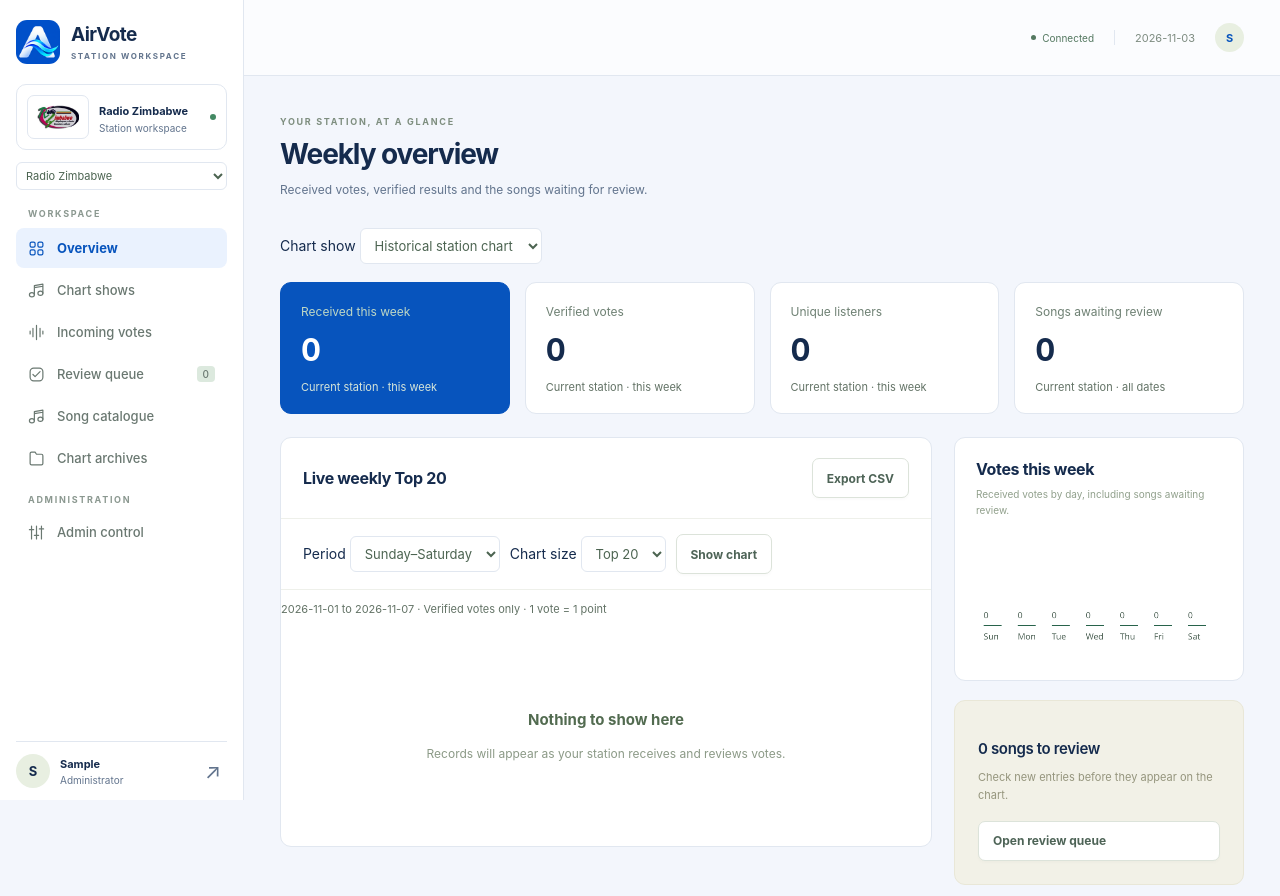
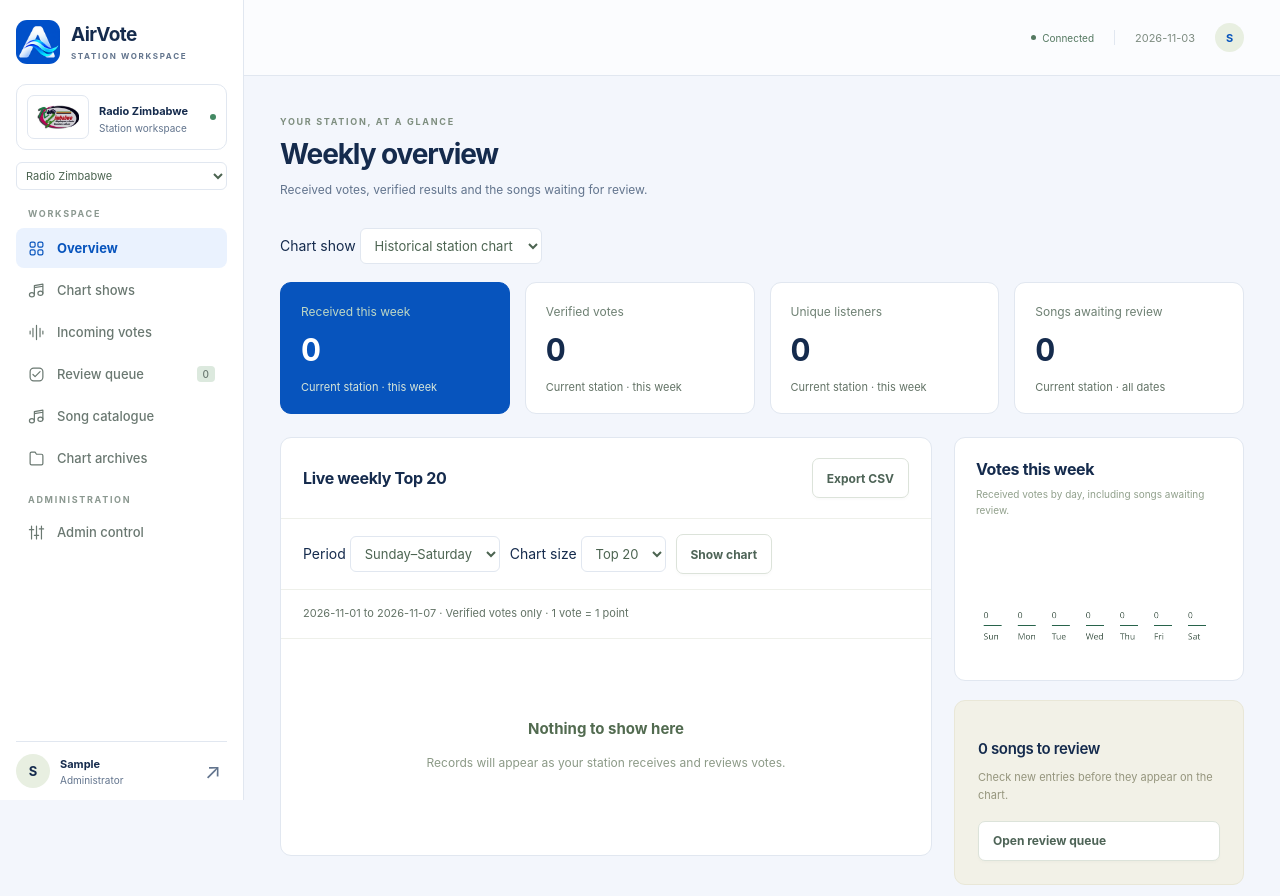
Before and after one commit to dev-merit01/radio-zimbabwe-chatbot, a Django app: page / in a window 1280 px wide. Shown: the top 896 px of the page. Run offline with Django 5.2, Linux system fonts and the light colour scheme; the visitor is signed in with stand-in values (Sample User, id 1); data comes from the database, SQL or seed files in the repository; data that the repository does not hold is empty; parts of the project's set-up code (start-up, migrations or seed data) failed here and were passed over.

Commit message:
Align weekly chart period caption with panel margins
* Identify chart voting period metadata for consistent panel spacing

* Align weekly chart date and verification note with form and panel margins

* Test chart period text alignment against toolbar and panel edge

* Measure rendered text inset rather than note element box edge

```diff
--- a/static/workspace/studio.css
+++ b/static/workspace/studio.css
@@ -2024,3 +2024,18 @@ dialog:has(.show-form) {
 .show-spam-panel [data-action="spam-dismiss"] {
   color: #8c4b14;
 }
+
+
+/* Match voting period metadata to the heading and chart toolbar's inset. */
+.chart-period-meta {
+  margin: 0;
+  padding: 15px 22px;
+  line-height: 1.6;
+  border-bottom: 1px solid #eef0ea;
+  overflow-wrap: anywhere;
+}
+@media (max-width: 740px) {
+  .chart-period-meta {
+    padding: 13px 16px;
+  }
+}
--- a/static/workspace/studio.js
+++ b/static/workspace/studio.js
@@ -143,7 +143,7 @@
           '<div class="content-grid"><div>' +
           panel(
             chartPeriod === "year_end" ? "Year-to-date Top " + chartSize : "Live weekly Top " + chartSize,
-            `<form id="chart-options" class="toolbar"><label>Period <select name="period"><option value="weekly" ${chartPeriod === "weekly" ? "selected" : ""}>Sunday–Saturday</option><option value="year_end" ${chartPeriod === "year_end" ? "selected" : ""}>Year to date</option></select></label><label>Chart size <select name="size"><option value="20" ${chartSize === 20 ? "selected" : ""}>Top 20</option><option value="50" ${chartSize === 50 ? "selected" : ""}>Top 50</option></select></label><button class="button secondary">Show chart</button></form><p class="hint">${esc(data.week_start)} to ${esc(data.week_end)} · Verified votes only · ${data.vote_multiplier > 1 ? "Weighted scoring ×" + data.vote_multiplier + " (votes remain unchanged)" : "1 vote = 1 point"}</p>` + chart(data.top100),
+            `<form id="chart-options" class="toolbar"><label>Period <select name="period"><option value="weekly" ${chartPeriod === "weekly" ? "selected" : ""}>Sunday–Saturday</option><option value="year_end" ${chartPeriod === "year_end" ? "selected" : ""}>Year to date</option></select></label><label>Chart size <select name="size"><option value="20" ${chartSize === 20 ? "selected" : ""}>Top 20</option><option value="50" ${chartSize === 50 ? "selected" : ""}>Top 50</option></select></label><button class="button secondary">Show chart</button></form><p class="hint chart-period-meta">${esc(data.week_start)} to ${esc(data.week_end)} · Verified votes only · ${data.vote_multiplier > 1 ? "Weighted scoring ×" + data.vote_multiplier + " (votes remain unchanged)" : "1 vote = 1 point"}</p>` + chart(data.top100),
             `<a class="button secondary" href="/api/workspace/export?limit=${chartSize}&period=${chartPeriod}&show_id=${selectedShowId}">Export CSV</a>`,
           ) +
           '</div><aside class="side-stack"><section class="panel activity-card"><h2>Votes this week</h2><p>Received votes by day, including songs awaiting review.</p><canvas id="timeline" width="520" height="250" aria-label="Daily vote counts" role="img"></canvas><p id="timeline-summary" class="sr-only"></p></section><section class="review-callout"><h3>' +
```
Also changed, not shown: tests/browser/editions.cjs (+14 -0 lines).
